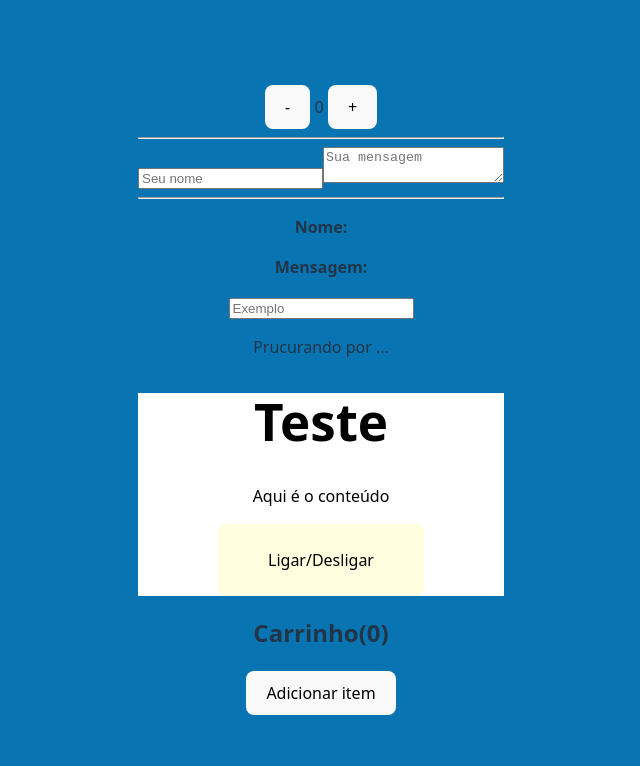
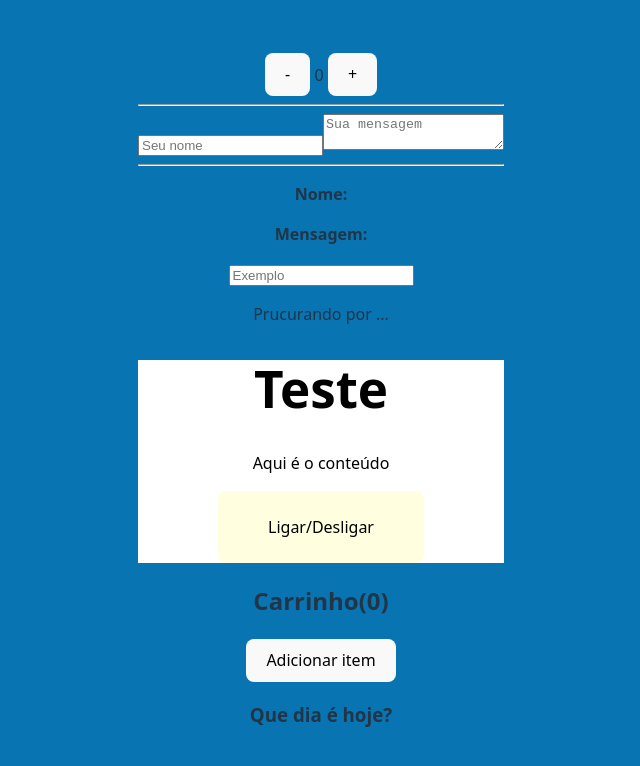
Before and after one commit to NoobinHard/Full_Stack, a React (Vite) app: page / in a window 1280 px wide. Shown: the top 766 px of the page, without its empty margins (319-959 px from the left). Built offline with nearby package versions, Linux system fonts and the light colour scheme.

Commit message:
desafio-6

```diff
--- a/src/App.jsx
+++ b/src/App.jsx
@@ -16,6 +16,7 @@ import FormularioContato from './components/FormularioContato'
 import FiltroProdutos from './components/FiltroProdutos'
 import ModoEscuro from './components/ModoEscuro/ModoEscuro'
 import Carrinho from './components/Carrinho/Carrinho'
+import Faq from './components/Faq/Faq'
 
 function App() {
  /*  const nome = "José"
@@ -45,6 +46,7 @@ function App() {
       <FiltroProdutos/>
       <ModoEscuro/>
       <Carrinho/>
+      <Faq/>
     </div>
 
   )
--- a/src/components/Carrinho/Carrinho.jsx
+++ b/src/components/Carrinho/Carrinho.jsx
@@ -3,14 +3,14 @@ import { useState} from 'react'
 function Carrinho() {
     const[itens, setItens] = useState([])
 
-    function adicionarItem (){
+    const incrementarCarrinho = () =>{
         const novoItem = {id: Date.now(), nome: `Produto #${itens.length + 1}`}
         setItens([...itens, novoItem])
     }
       return (
         <div>
             <h2>Carrinho({itens.length})</h2>
-            <button onClick={adicionarItem}>Adicionar item</button>
+            <button onClick={incrementarCarrinho}>Adicionar item</button>
         </div>
       )
 
--- /dev/null
+++ b/src/components/Faq/Faq.jsx
@@ -0,0 +1,16 @@
+
+import { useState } from 'react'
+
+function Faq() {
+    const [estaAberto, setEstaAberto] = useState(false)
+    return (
+        <div>
+            <h3 onClick={()=> setEstaAberto(!estaAberto)}  style={{cursor: 'pointer'}}>
+                Que dia é hoje?
+            </h3>
+            {estaAberto && <p>Hoje é quarta-feira</p>}
+
+        </div>
+    )
+};
+export default Faq
```
